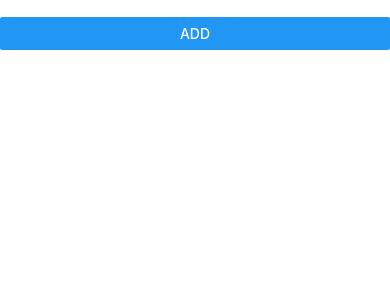
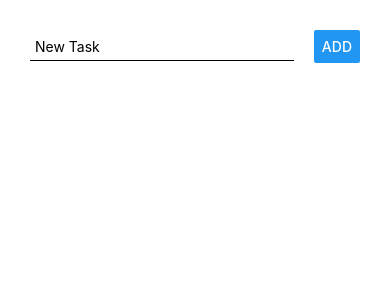
Before and after one commit to yusuf-ishaku/my-first-mobile-app, a React Native app: screen / in a window 390 px wide. Shown: the top 300 px of the page. Built offline with nearby package versions, Linux system fonts and the light colour scheme.

Commit message:
Stylesheet created

```diff
--- a/App.js
+++ b/App.js
@@ -5,10 +5,10 @@ import { StyleSheet, Text, View, Button, TextInput } from 'react-native';
 export default function App() {
   const [text, setText] = useState("Fortune's second app!")
   return (
-    <View style={styles.container}>
-      <View>
-        <TextInput/>
-        <Button title='Add'></Button>
+    <View style={styles.screen}>
+      <View style={styles.inputPart}>
+        <TextInput placeholder='New Task' style={styles.input}/>
+        <Button title='Add' style={{backgroundColor: 'black'}}></Button>
       </View>
       <View></View>
     </View>
@@ -16,5 +16,18 @@ export default function App() {
 }
 
 const styles = StyleSheet.create({
-
-});
+  screen:{
+    padding: 30
+  },
+  inputPart:{
+    flexDirection: "row",
+    justifyContent: 'space-between',
+    alignItems: 'center'
+  },
+  input:{
+    borderColor: 'black',
+    padding: 5,
+    borderBottomWidth: 1,
+    width: '80%'
+  }
+})
```
